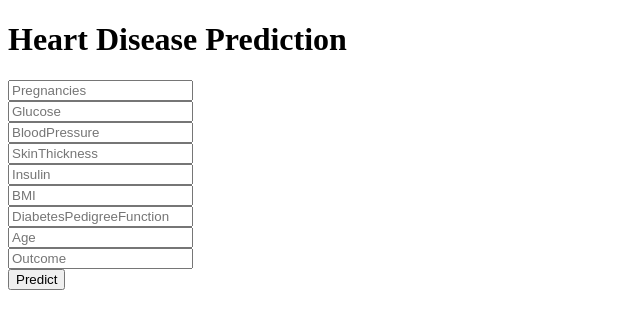
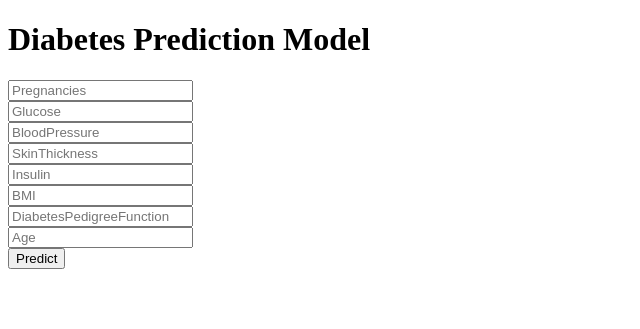
Before and after one commit to electro-geek/DiabetesPred, a Flask app: page / in a window 1280 px wide. Shown: the top 329 px of the page, without its empty margins (0-640 px from the left). Run offline with Flask 2, Linux system fonts and the light colour scheme; parts of the project's set-up code (start-up, migrations or seed data) failed here and were passed over.

Commit message:
Deployment ready version 1.1

```diff
--- a/templates/home.html
+++ b/templates/home.html
@@ -3,7 +3,7 @@
 
 <head>
   <meta charset="UTF-8">
-  <title>Heart Disease Prediction</title>
+  <title>Diabetes Prediction Model</title>
   <link href='https://fonts.googleapis.com/css?family=Pacifico' rel='stylesheet' type='text/css'>
 <link href='https://fonts.googleapis.com/css?family=Arimo' rel='stylesheet' type='text/css'>
 <link href='https://fonts.googleapis.com/css?family=Hind:300' rel='stylesheet' type='text/css'>
@@ -14,7 +14,7 @@
 
 <body>
  <div class="login">
-	<h1>Heart Disease Prediction</h1>
+	<h1>Diabetes Prediction Model</h1>
 
      <!-- Main Input For Receiving Query to our ML -->
     <form action="{{ url_for('predict')}}"method="post" class="card_form">
@@ -26,8 +26,6 @@
       <input type="text" name="BMI" placeholder="BMI " required="required" /><br>
       <input type="text" name="DiabetesPedigreeFunction" placeholder="DiabetesPedigreeFunction " required="required" /><br>
       <input type="text" name="Age" placeholder="Age " required="required" /><br>
-      <input type="text" name="Outcome" placeholder="Outcome " required="required" /><br>
-
 
 
         <button type="submit" class="btn btn-primary btn-block btn-large">Predict</button>
```
